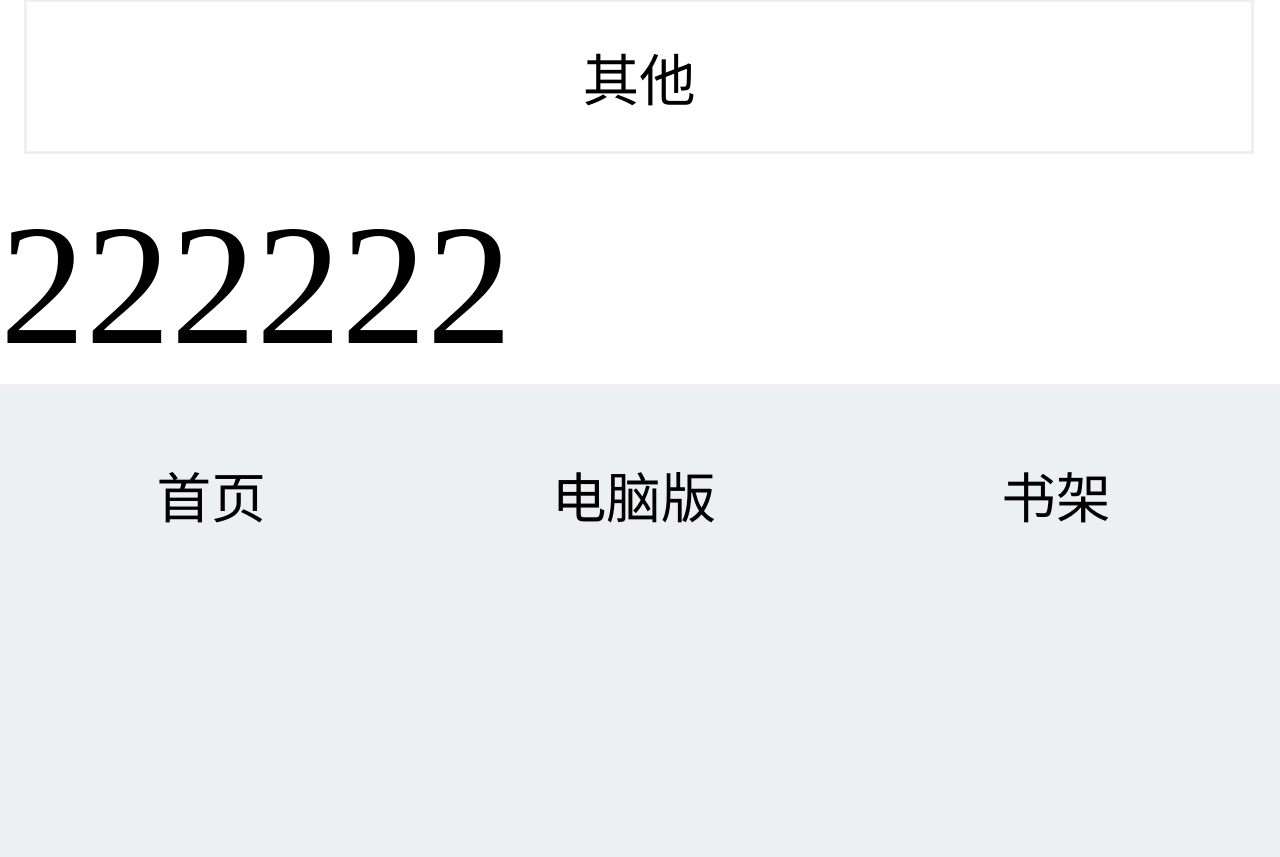
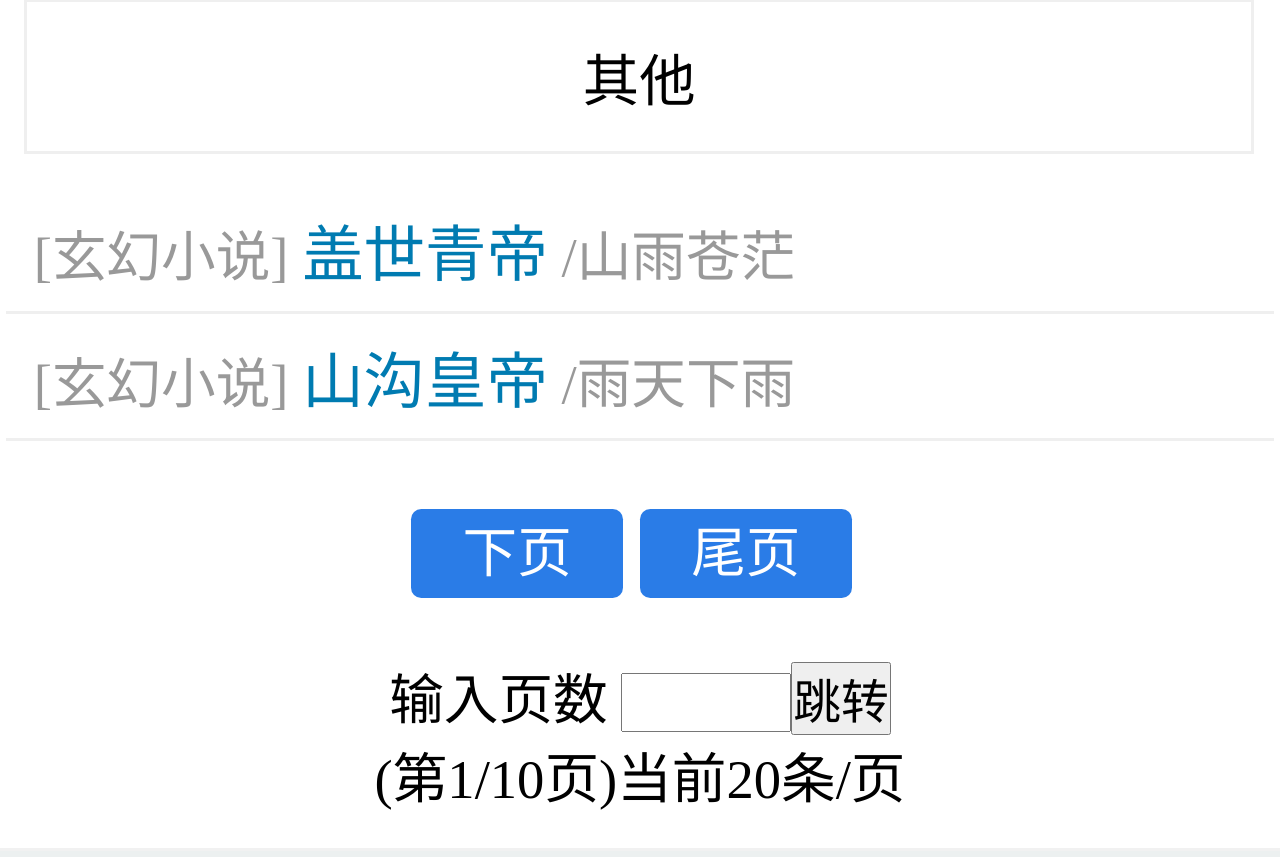
Before and after one commit to jxylty/biquge, a Vue app in the folder fe/: page /x1 in a window 1280 px wide. Shown: the part 863-1720 px from the top of the page. Built offline with nearby package versions, Linux system fonts and the light colour scheme.

Commit message:
X1。vue

```diff
--- a/fe/src/components/X1.vue
+++ b/fe/src/components/X1.vue
@@ -1,6 +1,31 @@
 <template>
 	<div>
-		222222
+	<div class="cover">
+		<p class="line">
+			[玄幻小说]
+			<a class="blue">盖世青帝</a>
+			/山雨苍茫
+		</p>
+		<p class="line">
+			[玄幻小说]
+			<a class="blue">山沟皇帝</a>
+			/雨天下雨
+		</p>
+	</div>
+
+	<div class="page">
+		<a>下页</a>
+		<a>尾页</a>
+	</div>
+
+	<div class="page">
+		输入页数
+		<input id="pageinput" size="4" />
+		<input type="button" value="跳转" onclick="page()" />
+		<br>
+		(第1/10页)当前20条/页
+	</div>
+
 	</div>
 </template>
 
@@ -11,4 +36,59 @@
 </script>
 
 <style>
+		.cover {
+		width: 99%;
+		margin:0.2rem auto 0.2rem auto;
+		height:auto;
+		overflow: hidden;
+		font-size:0.32rem;
+	}
+
+	.cover p {
+		text-indent: 0.16rem;
+		font-size:0.32rem;
+	}
+
+	.line {
+		border-bottom: 0.02rem solid #efefef;
+		padding-bottom: 0.1rem;
+		padding-top: 0.1rem;
+		color: #999;
+		font-size:0.36rem;
+	}
+
+
+	.blue {
+		color: #007BB1;
+		font-size: 0.36rem;
+	}
+
+	a {
+		text-decoration: none;
+	}
+
+	.page {
+		height: auto;
+		padding-bottom: 0.2rem;
+		padding-top:0.2rem;
+		text-align: center;
+		font-size:0.32rem;
+	}
+
+	.page a {
+		text-align: center;
+		padding:0.08rem 0.3rem 0.08rem 0.3rem;
+		margin-right: 0.1rem;
+		border-radius: 0.06rem;
+		background:#2A7CE7;
+		color: #fff;
+	}
+
+
+	input , textarea{
+		font-size: 0.28rem;
+		font-family: "微软雅黑";
+	}
+
+
 </style>
--- a/fe/src/views/Sort.vue
+++ b/fe/src/views/Sort.vue
@@ -46,6 +46,7 @@
 				}else{
 					this.dian2.push('玄幻小说');
 				}
+				console.log("")
 			},go2(){
 				this.$router.push('x2')
 				this.$store.state.zzz=false;
--- a/fe/src/views/Text.vue
+++ /dev/null
@@ -1,88 +0,0 @@
-<template>
-	<div class="cover">
-		<p class="line">
-			"[玄幻小说]"
-			<a class="blue">盖世青帝</a>
-			"/山雨苍茫"
-		</p>
-		<p class="line">
-			"[玄幻小说]"
-			<a class="blue">山沟皇帝</a>
-			"/雨天下雨"
-		</p>
-	</div>
-	<!--<div>
-	<div class="page">
-		<a>下页</a>
-		<a>尾页</a>
-	</div>
-
-	<div class="page">
-		"输入页数"
-		<input id="pageinput" size="4" />
-		<input type="button" value="跳转" onclick="page()" />
-		"(第1/10页)当前20条/页"
-	</div>
-	</div>-->
-</template>
-
-<script>
-	export default {
-		name:'text'
-	}
-
-</script>
-
-<style>
-
-	.cover {
-		width: 99%;
-		margin:0.2rem auto 0.2rem auto;
-		height:auto;
-		overflow: hidden;
-	}
-
-	.cover p {
-		text-indent: 0.16rem;
-	}
-
-	.line {
-		border-bottom: 0.02rem solid #efefef;
-		padding-bottom: 0.1rem;
-		padding-top: 0.1rem;
-		color: #999;
-	}
-
-	.blue {
-		color: #007BB1;
-		font-size: 0.36rem;
-	}
-
-	a {
-		text-decoration: none;
-	}
-
-	/*.page {
-		height: auto;
-		padding-bottom: 0.2rem;
-		padding-top:0.2rem;
-		text-align: center;
-	}
-
-	.page a {
-		text-align: center;
-		padding:0.08rem 0.3rem 0.08rem 0.3rem;
-		margin-right: 0.1rem;
-		border-radius: 0.06rem;
-		background:#2A7CE7;
-		color: #fff;
-	}
-
-
-
-	input {
-		font-size: 0.24rem;
-		font-family: "微软雅黑";
-	}*/
-
-</style>
```
